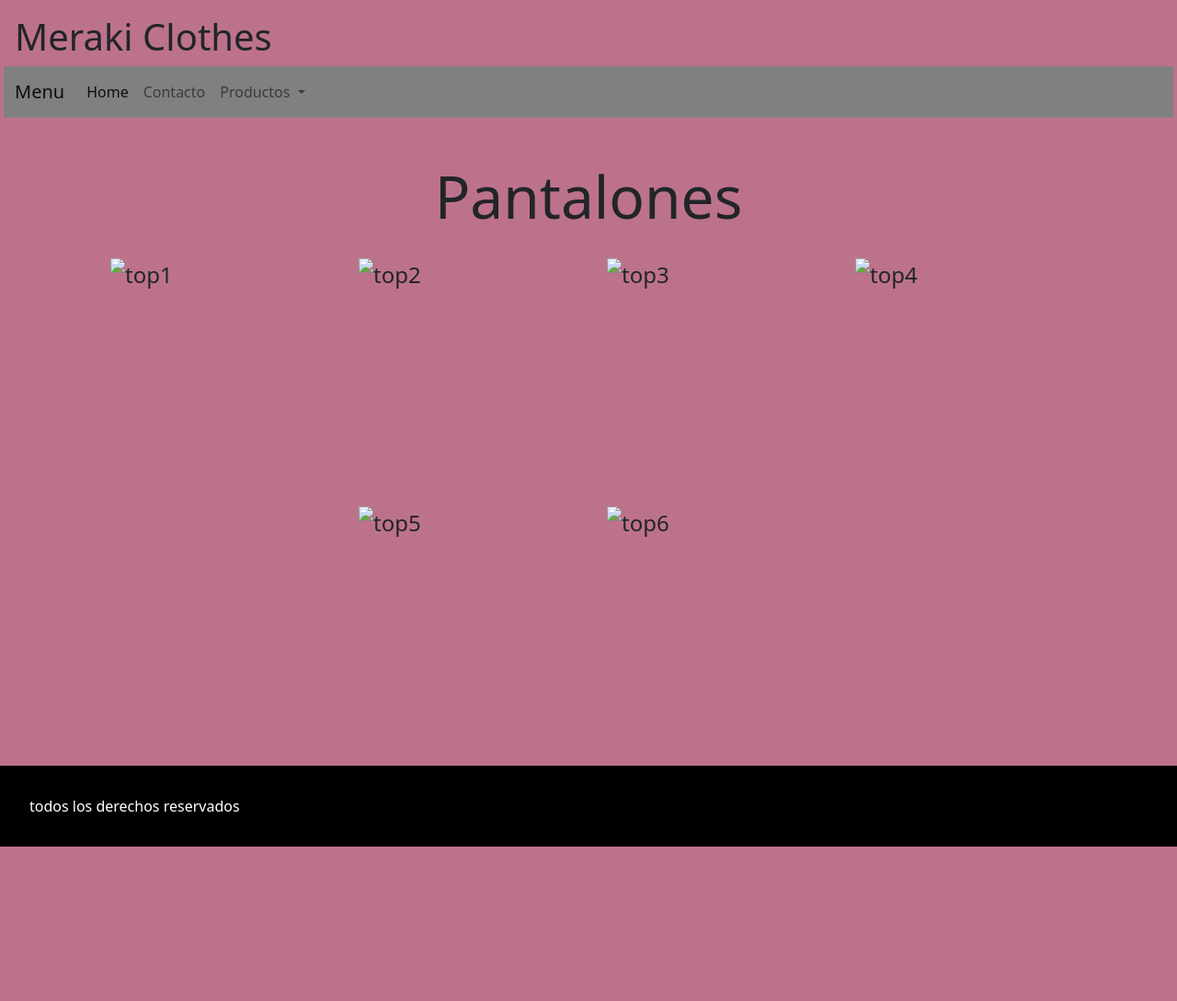
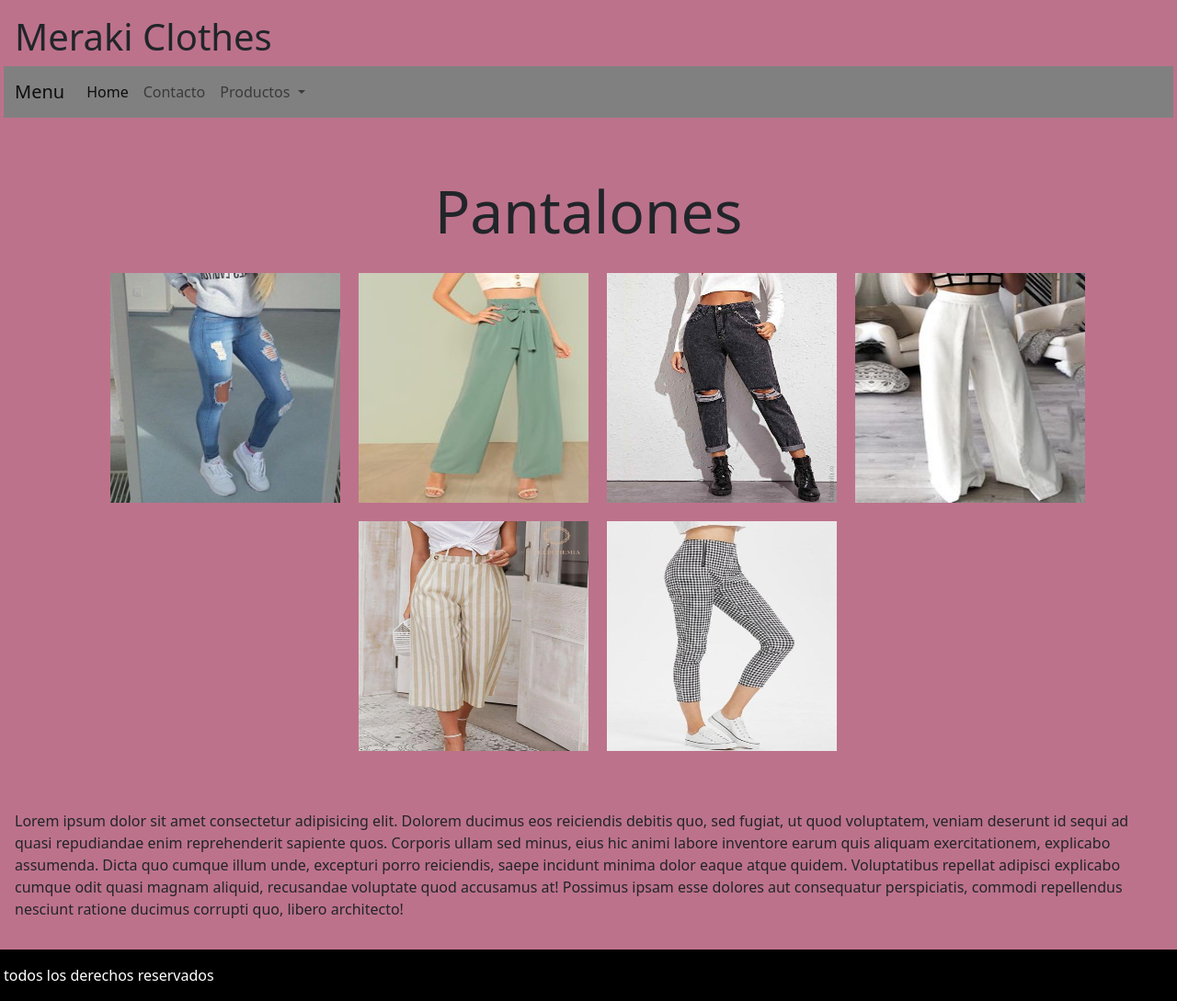
Before and after one commit to belchus/ArenaCamila-RopaBoot, a plain HTML site: page pages/pantalones.html in a window 1280 px wide. Shown: the whole page at 92% size. Before the commit the page ends 921 px from the top, so only its background shows below. Drawn offline with nearby package versions, Linux system fonts and the light colour scheme.

Commit message:
se hicieron cambios en las rutas

```diff
--- a/css/main.css
+++ b/css/main.css
@@ -87,6 +87,10 @@ footer{
         display: none;
     }
 
+    .titulo{
+        text-align: center;
+    }
+
     .caja{
         justify-content: center;
         background-color: gray;
@@ -97,9 +101,7 @@ footer{
         border-radius: 10px;
         border: 8px solid palevioletred;
     }
-    .fondo{
-    display: none;
-    }
+
     .contacto{
         height: 72vh;
     }
@@ -108,3 +110,10 @@ footer{
         transform:scale(1.3);
 
     }
+    .main{
+       justify-content: center;
+    }
+
+    .formulario{
+        text-align: center;
+    }
--- a/pages/pantalones.html
+++ b/pages/pantalones.html
@@ -55,48 +55,54 @@
 
         </header>
         <main>
-            <h2 class="titulo">
+            <div class="row">
+            <h2 class="titulo" col-3>
                 Pantalones
             </h2>
-            <div class="madre">
+            <div class="madre" col-9>
                 <div class="hijo">
-                    <img class="hijo" src="./img/pant2.jpg" alt="top1">
+                    <img class="hijo" src="../img/pant2.jpg" alt="top1">
                 </div>
                 <div class="hijo">
-                    <img class="hijo" src="./img/pant1.jpg" alt="top2">
+                    <img class="hijo" src="../img/pant1.jpg" alt="top2">
                 </div>
                 <div class="hijo">
-                    <img class="hijo" src="./img/pant3.jpg" alt="top3">
+                    <img class="hijo" src="../img/pant3.jpg" alt="top3">
                 </div>
                 <div class="hijo">
-                    <img class="hijo" src="./img/pant4.jpg" alt="top4">
+                    <img class="hijo" src="../img/pant4.jpg" alt="top4">
                 </div>
                 <div class="hijo">
-                    <img class="hijo" src="./img/pant5.jpg" alt="top5">
+                    <img class="hijo" src="../img/pant5.jpg" alt="top5">
                 </div>
                 <div class="hijo">
-                    <img class="hijo" src="./img/pant6.jpg" alt="top6">
+                    <img class="hijo" src="../img/pant6.jpg" alt="top6">
                 </div>
 
             </div>
-            <div class="mensaje">
-                Lorem, ipsum dolor sit amet consectetur adipisicing elit. Sit perspiciatis delectus tempora aliquam eos
-                non,
-                culpa reprehenderit libero ratione aspernatur sapiente, soluta dolore officia quam beatae, odio saepe
-                porro
-                placeat?
-                Quo deserunt provident delectus beatae molestias, alias accusamus vitae corporis sapiente quibusdam
-                expedita
-                quia ea aperiam eveniet quidem. Aspernatur possimus voluptatibus explicabo dolor deserunt harum esse
-                doloremque commodi officiis incidunt.
-                Est placeat odio ullam expedita molestias harum beatae architecto, sunt eligendi, aperiam reiciendis
-                laudantium excepturi! Odit numquam nulla nam excepturi nobis. Ipsa odio assumenda numquam. Nam aliquid
-                voluptates odit a!
-            </div>
-        </main>
-        <footer class="footer">
-            todos los derechos reservados
-        </footer>
+    </div>
+    </main>
+    <div>
+
+        <section>
+            <div class="row">
+              <p col-12>
+                  Lorem ipsum dolor sit amet consectetur adipisicing elit. Dolorem ducimus eos reiciendis debitis quo, sed
+                  fugiat, ut quod voluptatem, veniam deserunt id sequi ad quasi repudiandae enim reprehenderit sapiente quos.
+                  Corporis ullam sed minus, eius hic animi labore inventore earum quis aliquam exercitationem, explicabo
+                  assumenda. Dicta quo cumque illum unde, excepturi porro reiciendis, saepe incidunt minima dolor eaque atque
+                  quidem.
+                  Voluptatibus repellat adipisci explicabo cumque odit quasi magnam aliquid, recusandae voluptate quod
+                  accusamus at! Possimus ipsam esse dolores aut consequatur perspiciatis, commodi repellendus nesciunt ratione
+                  ducimus corrupti quo, libero architecto!
+              </p>
+
+          </div>
+          </section>
+
+    <footer class="row" col-12>
+        todos los derechos reservados
+    </footer>
 
     </div>
 
```
Also changed, not shown: pages/buzos.html (+26 -19 lines), pages/contacto.html (+3 -6 lines), pages/tops.html (+26 -20 lines).
